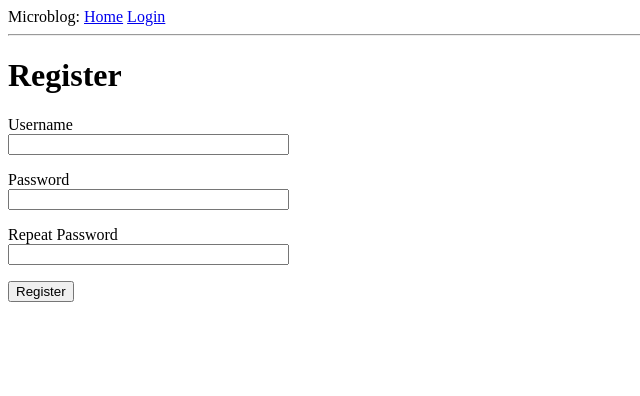
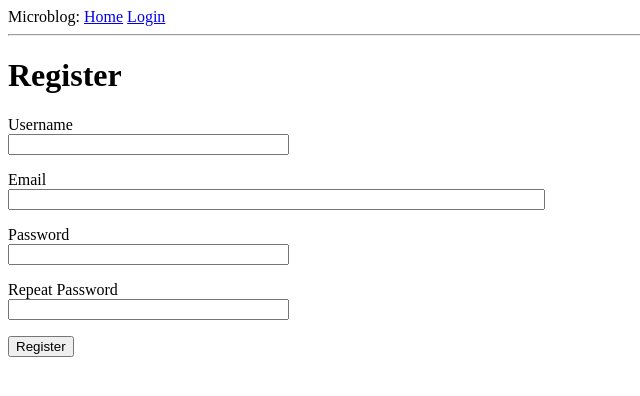
Before and after one commit to travisdahlin/microblog, a Flask app: page /register in a window 1280 px wide. Shown: the top 396 px of the page, without its empty margins (0-640 px from the left). Run offline with Flask 2, Linux system fonts and the light colour scheme.

Commit message:
User Login add email field to registration form.

```diff
--- a/app/templates/register.html
+++ b/app/templates/register.html
@@ -8,6 +8,13 @@
 			{{ form.username.label }}<br>
 			{{ form.username(size=32) }}<br>
 			{% for error in form.username.errors %}
+			<span style="color: red;">[{{ error }}]</span>
+			{% endfor %}
+		</p>
+		<p>
+			{{ form.email.label }}<br>
+			{{ form.email(size=64) }}<br>
+			{% for error in form.email.errors %}
 			<span style="color: red;">[{{ error }}]</span>
 			{% endfor %}
 		</p>
```
